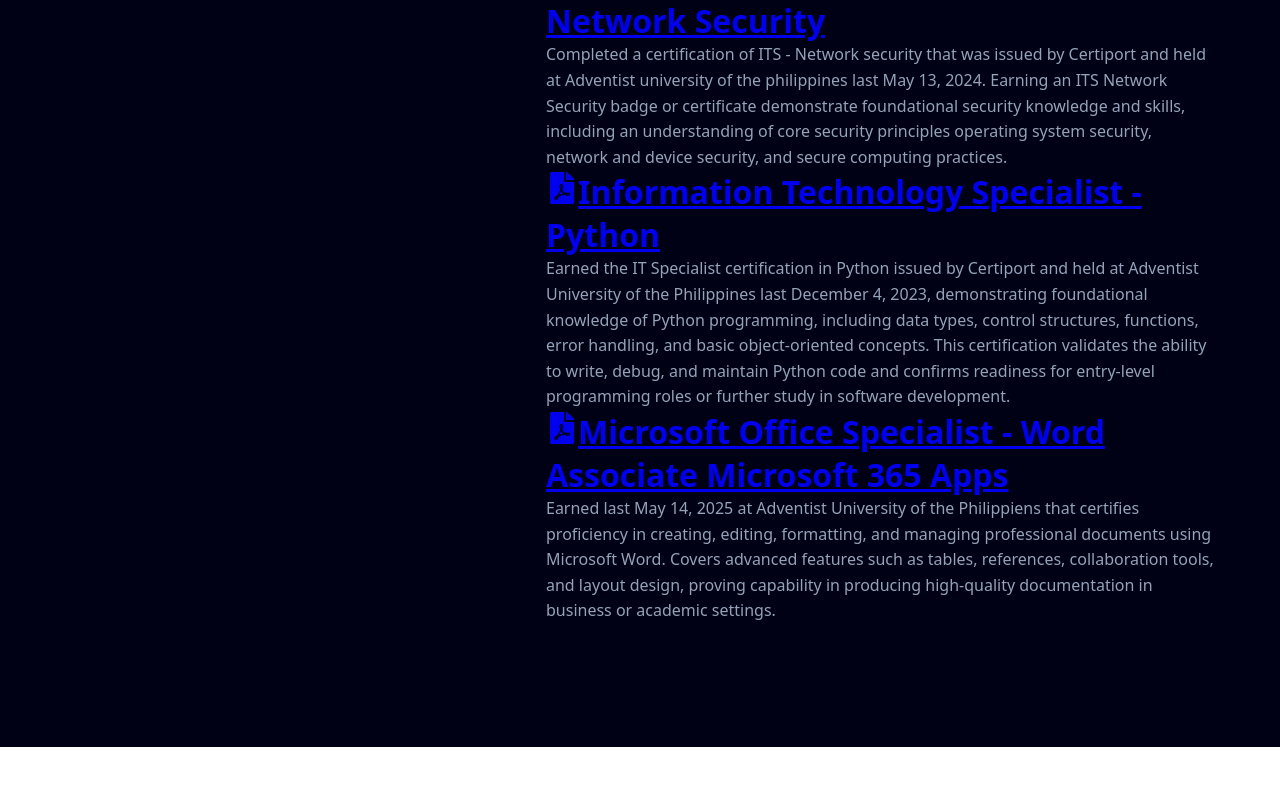
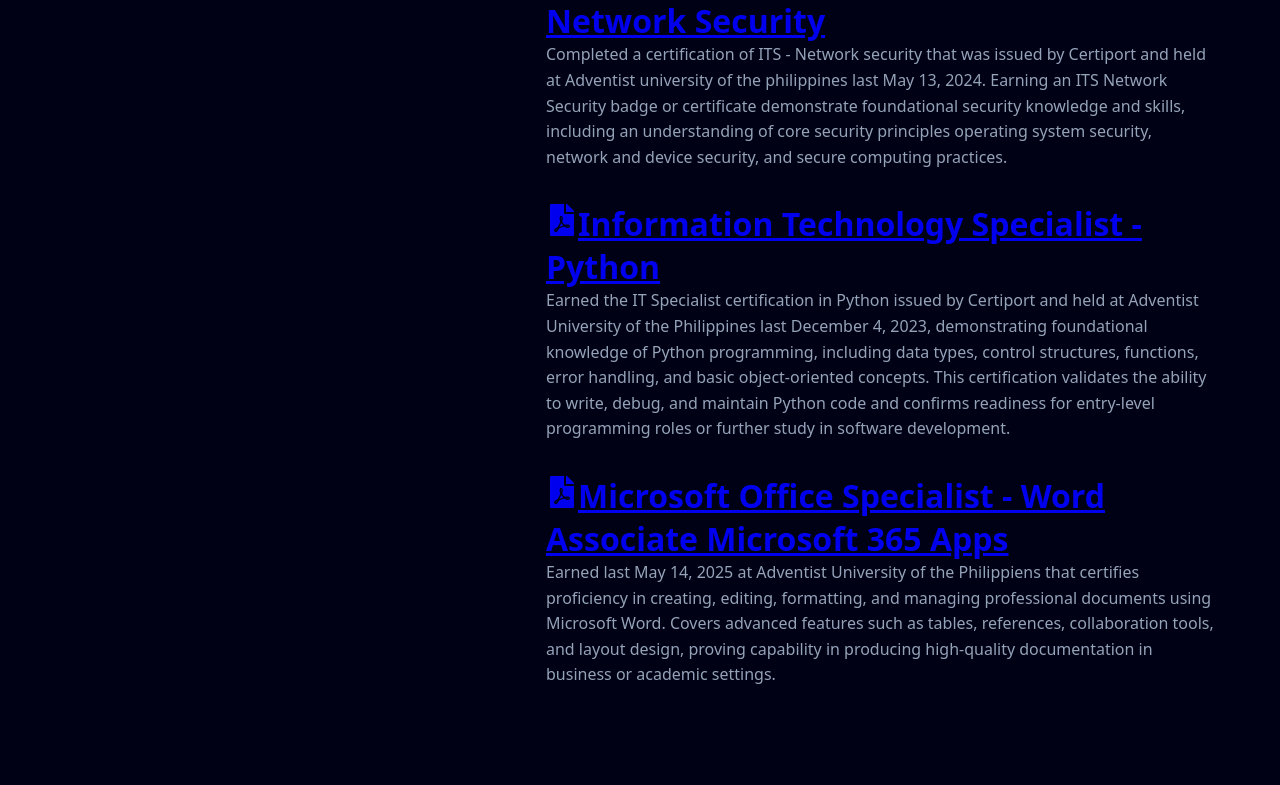
Before and after one commit to LloydBolences29/Web-Portfolio, a React (Vite) app in the folder portfolio/: page / in a window 1280 px wide. Shown: the part 1935-2720 px from the top of the page. Before the commit the page ends 2682 px from the top, so only its background shows below. Built offline with nearby package versions, Linux system fonts and the light colour scheme.

Commit message:
Added some margin on the bottom in the certification

```diff
--- a/portfolio/src/pages/Home.jsx
+++ b/portfolio/src/pages/Home.jsx
@@ -199,7 +199,7 @@ const Home = () => {
               <div className="sticky-section-header">
                 <h2 className="fw-semibold section-name">Certifications</h2>
               </div>
-              <Row>
+              <Row className="cert">
                 <Col
                   xs={12}
                   md={4}
@@ -229,7 +229,7 @@ const Home = () => {
                   </div>
                 </Col>
               </Row>
-              <Row>
+              <Row className="cert">
                 <Col
                   xs={12}
                   md={4}
@@ -260,7 +260,7 @@ const Home = () => {
                   </div>
                 </Col>
               </Row>
-              <Row>
+              <Row className="cert">
                 <Col
                   xs={12}
                   md={4}
--- a/portfolio/src/styles/Home.css
+++ b/portfolio/src/styles/Home.css
@@ -253,6 +253,10 @@
     margin: 0 0 3rem 0;
     height: 100vh;
   }
+  .cert{
+    margin-bottom: 2rem;
+  }
+
 
   section{
     margin: 3rem 0;
```
